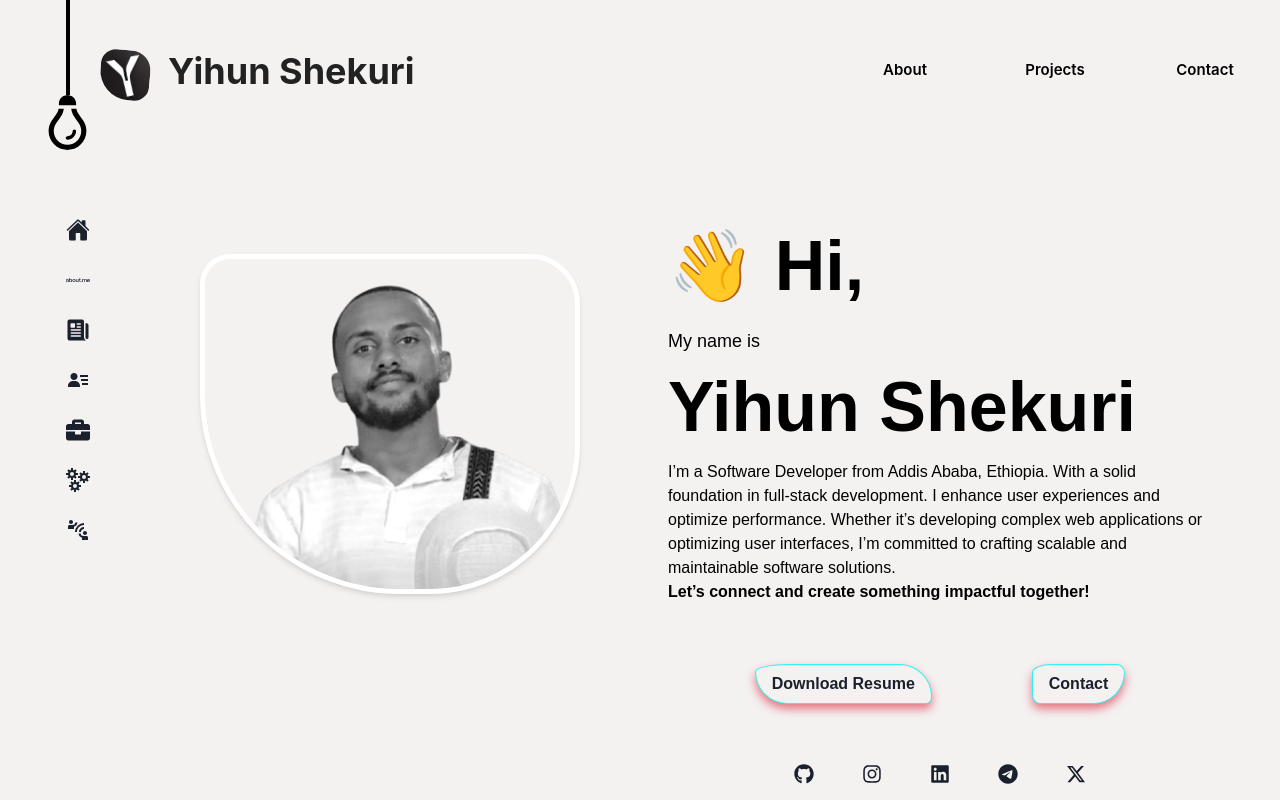
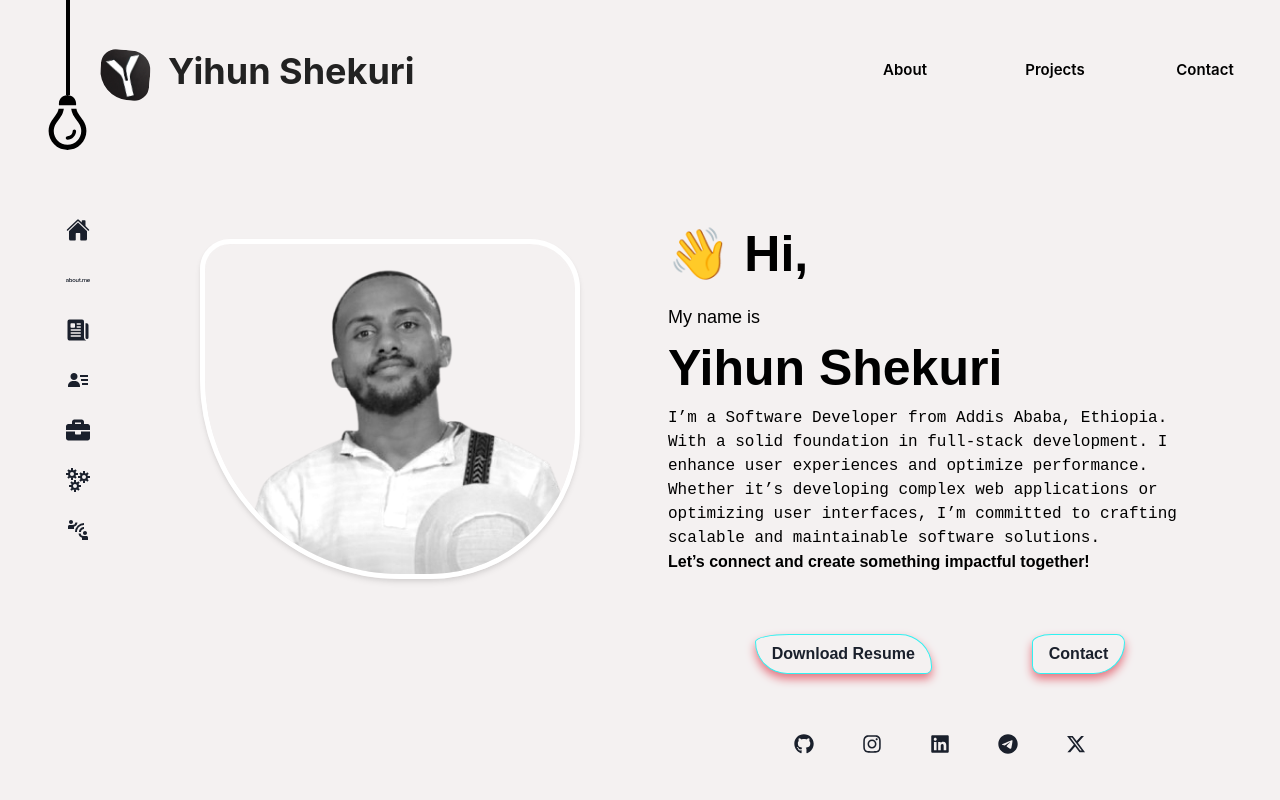
Before and after one commit to hailemichael121/Mine, a React (Vite) app: page / in a window 1280 px wide. Shown: the top 800 px of the page. Built offline with nearby package versions, Linux system fonts and the light colour scheme; a web font is replaced by a local one.

Commit message:
adjusted font bold weight

```diff
--- a/src/components/HomeSec/HomeProfileText.tsx
+++ b/src/components/HomeSec/HomeProfileText.tsx
@@ -15,15 +15,19 @@ const HomeProfileText = () => {
         fontFamily="sans-serif"
         pb={5}
         fontWeight="bold"
-        fontSize={{ base: "30px", md: "70px" }}
+        fontSize={{ base: "30px", md: "50px" }}
       >
         👋 Hi,
       </Heading>
       <Text fontSize={{ base: "small", md: "lg" }}>My name is</Text>
-      <Text fontWeight="bold" fontSize={{ base: "40px", md: "70px" }}>
+      <Text fontWeight="bold" fontSize={{ base: "40px", md: "50px" }}>
         Yihun Shekuri
       </Text>
-      <Text fontSize={{ base: "sm", md: "md" }}>
+      <Text
+        fontSize={{ base: "sm", md: "md" }}
+        fontFamily={"monospace"}
+        as={"p"}
+      >
         I’m a Software Developer from Addis Ababa, Ethiopia. With a solid
         foundation in full-stack development. I enhance user experiences and
         optimize performance. Whether it’s developing complex web applications
```
